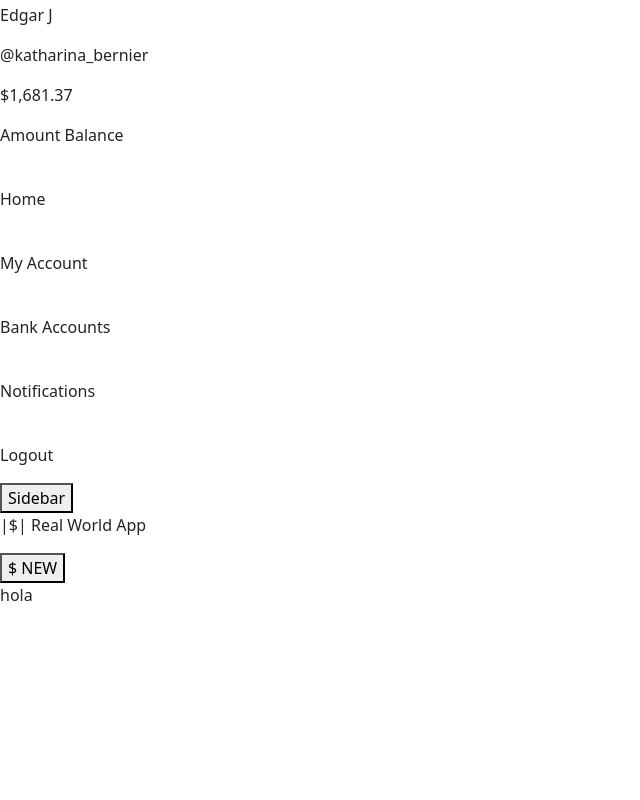
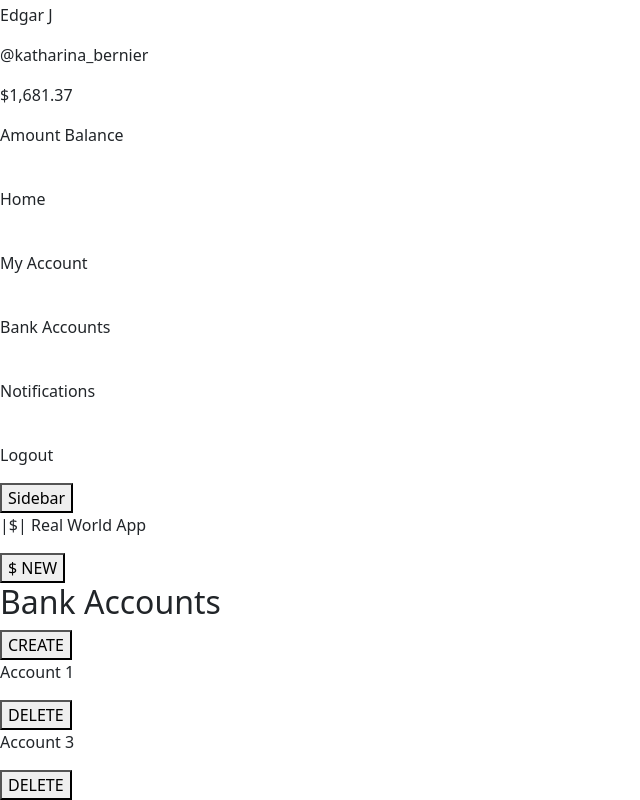
Before and after one commit to ChuDi15/PotajeBank_Front, a React (Create React App) app in the folder potaje-bank/: page / in a window 1280 px wide. Shown: the part 1049-1849 px from the top of the page, without its empty margins (0-640 px from the left). Before the commit the page ends 1656 px from the top, so only its background shows below. Built offline with nearby package versions, Linux system fonts and the light colour scheme.

Commit message:
BankBody implemtado flata el linkeo de paginas.

```diff
--- a/potaje-bank/src/App.js
+++ b/potaje-bank/src/App.js
@@ -10,17 +10,24 @@ const user = {
   surname: "J",
   username: "katharina_bernier",
   amount: "1,681.37",
+  phonenumber: 3423432234,
+  email: "wqeqw@fqew.com"
 };
-
+const accounts = [
+  { name: "Account 1 ", IdBank: "qwhibiqwd" },
+  { name: "Account 3 ", IdBank: "qwhib1qwd" }
+];
 function App() {
-  return <div className="App">
-    <Children></Children>
-    <BankSidebar user={user} />
-    <div>
-      <BankHead />
-      <BankBody />
+  return (
+    <div className="App">
+      <Children></Children>
+      <BankSidebar user={user} />
+      <div>
+        <BankHead />
+        <BankBody user={user} accounts={accounts} show="bankAccounts"/>
+      </div>
     </div>
-  </div>;
+  );
 }
 
 export default App;
--- a/potaje-bank/src/Components/Bank/BankBody/BankBody.js
+++ b/potaje-bank/src/Components/Bank/BankBody/BankBody.js
@@ -1,22 +1,26 @@
 import React, {useState} from 'react';
+import BankBodyNotifications from './BankBodyNotifications/BankBodyNotifications';
+import BankBodyHome from "./BankBodyHome/BankBodyHome";
+import BankBodyMyAccount from "./BankBodyMyAccount/BankBodyMyAccount";
+import BankBodyBankAccounts from './BankBodyBankAccounts/BankBodyBankAccounts';
+const BankBody = (props) => {
 
-const BankBody = () => {
-
-    //const [show, setShow] = useState("home");
-    //var bodyShow;
-    //if (show === "home") {
-    //  bodyShow = <Home />;
-    //} else if (show === "myAccount") {
-    //  bodyShow = <myAccount />;
-    //} else if (show === "bankAccounts") {
-    //  bodyShow = <Home />;
-    //}else if (show === "notifications") {
-    //  bodyShow = <Home />;
-    //}
+    var bodyShow;
+    if (props.show === "home") {
+      bodyShow = <BankBodyHome />;
+    } else if (props.show === "myAccount") {
+      bodyShow = <BankBodyMyAccount user={props.user}/>;
+    } else if (props.show === "bankAccounts") {
+      bodyShow = <BankBodyBankAccounts accounts={props.accounts}/>;
+    } else if (props.show === "notifications") {
+      bodyShow = <BankBodyNotifications />;
+    }else {
+        bodyShow = <div>Error. Anything selected </div>;
+    }
 
     return (
         <div>
-            hola
+            {bodyShow}
         </div>
     );
 }
--- /dev/null
+++ b/potaje-bank/src/Components/Bank/BankBody/BankBodyBankAccounts/BankBodyBankAccounts.js
@@ -0,0 +1,14 @@
+import React from 'react';
+import BankBodyBankAccountsHead from './BankBodyBankAccountsHead';
+import BankBodyBankAccountsList from './BankBodyBankAccountsList';
+
+const BankBodyBankAccounts = (props) => {
+    return (
+        <div>
+            <BankBodyBankAccountsHead/>
+            <BankBodyBankAccountsList accounts={props.accounts}/>
+        </div>
+    );
+}
+
+export default BankBodyBankAccounts;
--- /dev/null
+++ b/potaje-bank/src/Components/Bank/BankBody/BankBodyBankAccounts/BankBodyBankAccountsElement.js
@@ -0,0 +1,15 @@
+import React from 'react';
+
+const BankBodyBankAccountsElement = (props) => {
+    const deleteAccount = () => {
+        console.log("gotoaccount");
+    }
+    return (
+        <div>
+            <p>{props.name}</p>
+            <button onClick={deleteAccount}>DELETE</button>
+        </div>
+    );
+}
+
+export default BankBodyBankAccountsElement;
--- /dev/null
+++ b/potaje-bank/src/Components/Bank/BankBody/BankBodyBankAccounts/BankBodyBankAccountsHead.js
@@ -0,0 +1,15 @@
+import React from 'react';
+
+const BankBodyBankAccountsHead = () => {
+    const createBankAccount = () => {
+        console.log("Create new account");
+    }
+    return (
+        <div>
+            <h2>Bank Accounts</h2>
+            <button onClick={createBankAccount}>CREATE</button>
+        </div>
+    );
+}
+
+export default BankBodyBankAccountsHead;
--- /dev/null
+++ b/potaje-bank/src/Components/Bank/BankBody/BankBodyBankAccounts/BankBodyBankAccountsList.js
@@ -0,0 +1,17 @@
+import React from "react";
+import BankBodyBankAccountsElement from "./BankBodyBankAccountsElement";
+
+const BankBodyBankAccountsList = (props) => {
+  var show;
+  console.log(props.accounts);
+  if (props.accounts.length > 0) {
+    show = props.accounts.map((account) => (
+      <BankBodyBankAccountsElement name={account.name} key={account.name} />
+    ));
+  } else {
+    show = <h3>No accounts. Create one!</h3>;
+  }
+  return show;
+};
+
+export default BankBodyBankAccountsList;
--- /dev/null
+++ b/potaje-bank/src/Components/Bank/BankBody/BankBodyHome/BankBodyHome.js
@@ -0,0 +1,11 @@
+import React from 'react';
+
+const BankBodyHome = () => {
+    return (
+        <div>
+            <h1>Home</h1>
+        </div>
+    );
+}
+
+export default BankBodyHome;
--- /dev/null
+++ b/potaje-bank/src/Components/Bank/BankBody/BankBodyMyAccount/BankBodyMyAccount.js
@@ -0,0 +1,21 @@
+import React from 'react';
+import BankBodyMyAccountImput from './BankBodyMyAccountImput';
+
+const BankBodyMyAccount = (props) => {
+    const saveData = () => {
+        console.log("user Data saved.");
+    }
+    return (
+      <div>
+        <h2>User Settings</h2>
+        <img src=''/>
+        <BankBodyMyAccountImput value={props.user.name} />
+        <BankBodyMyAccountImput value={props.user.surname} />
+        <BankBodyMyAccountImput value={props.user.email} />
+        <BankBodyMyAccountImput value={props.user.phonenumber} />
+        <button onClick={saveData}>SAVE</button>
+      </div>
+    );
+}
+
+export default BankBodyMyAccount;
--- /dev/null
+++ b/potaje-bank/src/Components/Bank/BankBody/BankBodyMyAccount/BankBodyMyAccountImput.js
@@ -0,0 +1,7 @@
+import React from 'react';
+
+const BankBodyMyAccountImput = (props) => {
+    return <input value={props.value}></input>;
+}
+
+export default BankBodyMyAccountImput;
--- /dev/null
+++ b/potaje-bank/src/Components/Bank/BankBody/BankBodyNotifications/BankBodyNotifications.js
@@ -0,0 +1,11 @@
+import React from 'react';
+
+const BankBodyNotifications = () => {
+    return (
+        <div>
+            No notifications
+        </div>
+    );
+}
+
+export default BankBodyNotifications;
```
Also changed, not shown: potaje-bank/src/Components/Bank/BankHead/BankHead.js (+3 -4 lines), potaje-bank/public/manifest.json.
